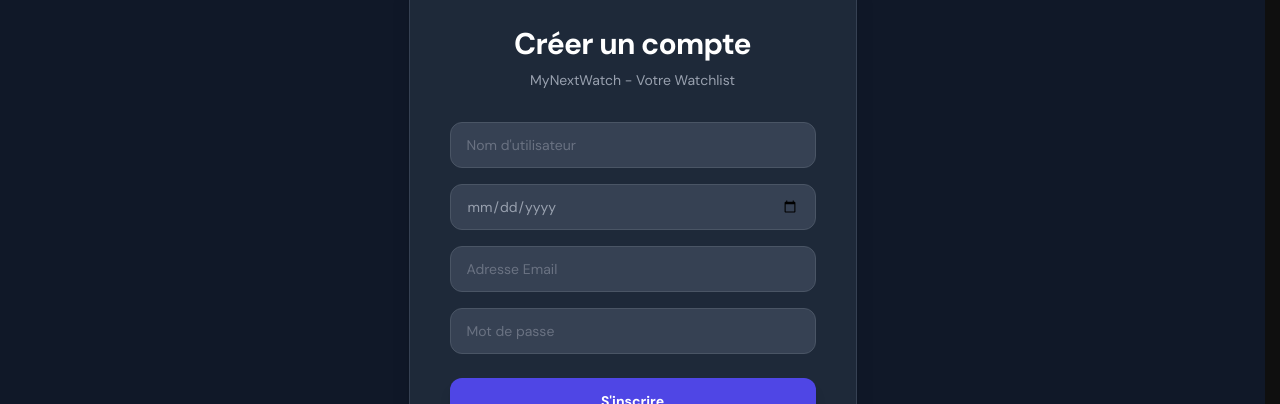
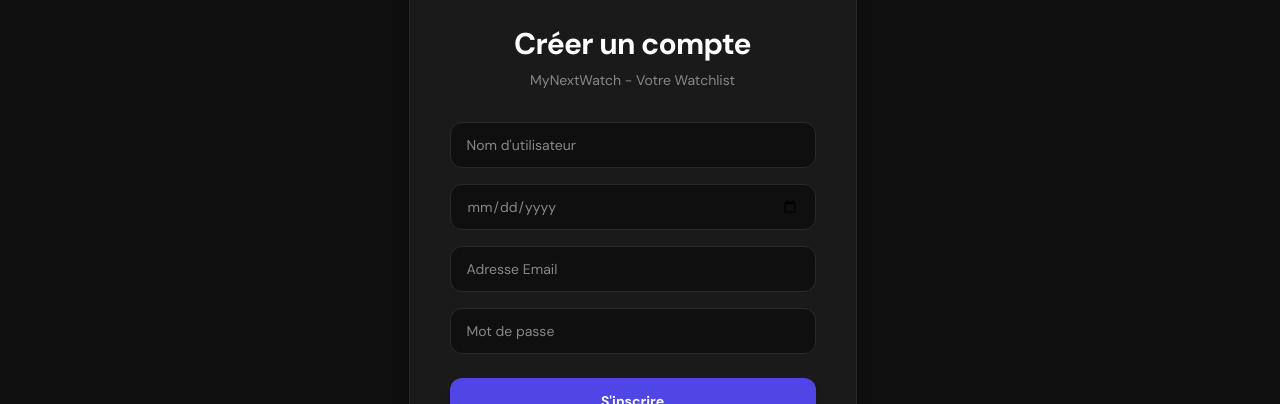
Before and after one commit to abbas-fakih39/MyNextWatch, a SvelteKit app: page /auth in a window 1280 px wide. Both pictures are taken after a click on the button "Pas de compte ? S'inscrire". Shown: the part 224-628 px from the top of the page. Built offline with nearby package versions, Linux system fonts and the light colour scheme; no server answers.

Commit message:
fix(theme,perf)

```diff
--- a/src/lib/components/Hero.svelte
+++ b/src/lib/components/Hero.svelte
@@ -7,7 +7,7 @@
 
 	let title = $derived(getTitle(item));
 	let year = $derived(getYear(item));
-	let backdropUrl = $derived(getBackdropUrl(item));
+	let backdropUrl = $derived(getBackdropUrl(item, 'w1280'));
 	let href = $derived(getHref(item));
 	let overview = $derived(truncate(item.overview ?? '', 200));
 	let exploreHref = $derived(item.media_type === 'movie' ? '/movies' : '/tv');
@@ -18,6 +18,7 @@
 		<img
 			src={backdropUrl}
 			alt={title}
+			fetchpriority="high"
 			class="absolute inset-0 h-full w-full object-cover object-center"
 		/>
 	{/if}
--- a/src/lib/components/NavSearch.svelte
+++ b/src/lib/components/NavSearch.svelte
@@ -153,7 +153,12 @@
 							: ''}"
 					>
 						{#if poster}
-							<img src={poster} alt="" class="h-12 w-8 shrink-0 rounded object-cover" />
+							<img
+								src={poster}
+								alt=""
+								loading="lazy"
+								class="h-12 w-8 shrink-0 rounded object-cover"
+							/>
 						{:else}
 							<div class="h-12 w-8 shrink-0 rounded bg-border"></div>
 						{/if}
--- a/src/lib/utils/media.ts
+++ b/src/lib/utils/media.ts
@@ -28,7 +28,7 @@ export function getPosterUrl(
 
 export function getBackdropUrl(
 	item: AnyMedia,
-	size: 'w780' | 'original' = 'original'
+	size: 'w780' | 'w1280' | 'original' = 'original'
 ): string | null {
 	return item.backdrop_path ? `https://image.tmdb.org/t/p/${size}${item.backdrop_path}` : null;
 }
--- a/src/routes/auth/+page.svelte
+++ b/src/routes/auth/+page.svelte
@@ -17,15 +17,13 @@
 	<title>{isRegistering ? 'Inscription' : 'Connexion'} - MyNextWatch</title>
 </svelte:head>
 
-<div class="flex min-h-screen items-center justify-center bg-gray-900 px-4 py-12 sm:px-6 lg:px-8">
-	<div
-		class="w-full max-w-md space-y-8 rounded-2xl border border-gray-700 bg-gray-800 p-10 shadow-xl"
-	>
+<div class="flex min-h-screen items-center justify-center bg-bg px-4 py-12 sm:px-6 lg:px-8">
+	<div class="w-full max-w-md space-y-8 rounded-2xl border border-border bg-surface p-10 shadow-xl">
 		<div>
 			<h2 class="mt-6 text-center text-3xl font-extrabold tracking-tight text-white">
 				{isRegistering ? 'Créer un compte' : 'Connectez-vous'}
 			</h2>
-			<p class="mt-2 text-center text-sm text-gray-400">MyNextWatch - Votre Watchlist</p>
+			<p class="mt-2 text-center text-sm text-muted">MyNextWatch - Votre Watchlist</p>
 		</div>
 
 		{#if form?.error}
@@ -65,7 +63,7 @@
 							name="username"
 							type="text"
 							required
-							class="relative block w-full appearance-none rounded-xl border border-gray-600 bg-gray-700 px-4 py-3 text-white placeholder-gray-500 transition-all focus:border-transparent focus:ring-2 focus:ring-primary-hover focus:outline-none sm:text-sm"
+							class="relative block w-full appearance-none rounded-xl border border-border bg-bg px-4 py-3 text-white placeholder-muted transition-all focus:border-transparent focus:ring-2 focus:ring-primary-hover focus:outline-none sm:text-sm"
 							placeholder="Nom d'utilisateur"
 						/>
 					</div>
@@ -76,7 +74,7 @@
 							name="birth_date"
 							type="date"
 							required
-							class="relative block w-full appearance-none rounded-xl border border-gray-600 bg-gray-700 px-4 py-3 text-gray-400 placeholder-gray-500 transition-all focus:border-transparent focus:ring-2 focus:ring-primary-hover focus:outline-none sm:text-sm"
+							class="relative block w-full appearance-none rounded-xl border border-border bg-bg px-4 py-3 text-muted placeholder-muted transition-all focus:border-transparent focus:ring-2 focus:ring-primary-hover focus:outline-none sm:text-sm"
 						/>
 					</div>
 				{/if}
@@ -88,7 +86,7 @@
 						type="email"
 						autocomplete="email"
 						required
-						class="relative block w-full appearance-none rounded-xl border border-gray-600 bg-gray-700 px-4 py-3 text-white placeholder-gray-500 transition-all focus:border-transparent focus:ring-2 focus:ring-primary-hover focus:outline-none sm:text-sm"
+						class="relative block w-full appearance-none rounded-xl border border-border bg-bg px-4 py-3 text-white placeholder-muted transition-all focus:border-transparent focus:ring-2 focus:ring-primary-hover focus:outline-none sm:text-sm"
 						placeholder="Adresse Email"
 					/>
 				</div>
@@ -100,7 +98,7 @@
 						type="password"
 						autocomplete="current-password"
 						required
-						class="relative block w-full appearance-none rounded-xl border border-gray-600 bg-gray-700 px-4 py-3 text-white placeholder-gray-500 transition-all focus:border-transparent focus:ring-2 focus:ring-primary-hover focus:outline-none sm:text-sm"
+						class="relative block w-full appearance-none rounded-xl border border-border bg-bg px-4 py-3 text-white placeholder-muted transition-all focus:border-transparent focus:ring-2 focus:ring-primary-hover focus:outline-none sm:text-sm"
 						placeholder="Mot de passe"
 					/>
 				</div>
@@ -110,7 +108,7 @@
 				<button
 					type="submit"
 					disabled={loading}
-					class="group relative flex w-full justify-center rounded-xl border border-transparent bg-primary px-4 py-3 text-sm font-bold text-white shadow-lg transition-all hover:bg-primary-hover hover:shadow-primary-hover/30 focus:ring-2 focus:ring-primary-hover focus:ring-offset-2 focus:ring-offset-gray-900 focus:outline-none disabled:opacity-50"
+					class="group relative flex w-full justify-center rounded-xl border border-transparent bg-primary px-4 py-3 text-sm font-bold text-white shadow-lg transition-all hover:bg-primary-hover hover:shadow-primary-hover/30 focus:ring-2 focus:ring-primary-hover focus:ring-offset-2 focus:ring-offset-bg focus:outline-none disabled:opacity-50"
 				>
 					{#if loading}
 						Chargement...
--- a/src/routes/movie/[id]/+page.svelte
+++ b/src/routes/movie/[id]/+page.svelte
@@ -36,7 +36,7 @@
 		};
 	}
 
-	const backdropUrl = $derived(getBackdropUrl(data.detail, 'original'));
+	const backdropUrl = $derived(getBackdropUrl(data.detail, 'w1280'));
 	const posterUrl = $derived(getPosterUrl(data.detail, 'w500'));
 	const title = $derived(getTitle(data.detail));
 	const year = $derived(getYear(data.detail));
@@ -102,6 +102,7 @@
 				<img
 					src={backdropUrl}
 					alt={title}
+					fetchpriority="high"
 					class="absolute inset-0 h-full w-full object-cover object-top"
 				/>
 			{/if}
@@ -332,6 +333,7 @@
 									<img
 										src="https://image.tmdb.org/t/p/w185{actor.profile_path}"
 										alt={actor.name}
+										loading="lazy"
 										class="mx-auto mb-2 h-20 w-20 rounded-md bg-surface object-cover"
 									/>
 								{:else}
--- a/src/routes/search/+page.svelte
+++ b/src/routes/search/+page.svelte
@@ -153,7 +153,7 @@
 					/>
 				</svg>
 				<p class="text-lg text-muted">Tapez un titre pour rechercher</p>
-				<p class="mt-1 text-sm text-border">Films, séries, documentaires...</p>
+				<p class="mt-1 text-sm text-muted">Films, séries, documentaires...</p>
 			</div>
 		{:else if items.length === 0 && !loading}
 			<!-- No results -->
--- a/src/routes/tv/[id]/+page.svelte
+++ b/src/routes/tv/[id]/+page.svelte
@@ -36,7 +36,7 @@
 		};
 	}
 
-	const backdropUrl = $derived(getBackdropUrl(data.detail, 'original'));
+	const backdropUrl = $derived(getBackdropUrl(data.detail, 'w1280'));
 	const posterUrl = $derived(getPosterUrl(data.detail, 'w500'));
 	const title = $derived(getTitle(data.detail));
 	const year = $derived(getYear(data.detail));
@@ -102,6 +102,7 @@
 				<img
 					src={backdropUrl}
 					alt={title}
+					fetchpriority="high"
 					class="absolute inset-0 h-full w-full object-cover object-top"
 				/>
 			{/if}
@@ -346,6 +347,7 @@
 									<img
 										src="https://image.tmdb.org/t/p/w185{actor.profile_path}"
 										alt={actor.name}
+										loading="lazy"
 										class="mx-auto mb-2 h-20 w-20 rounded-md bg-surface object-cover"
 									/>
 								{:else}
```
